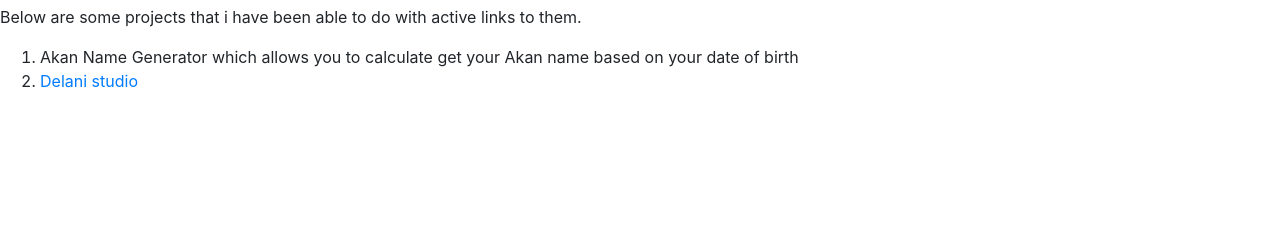
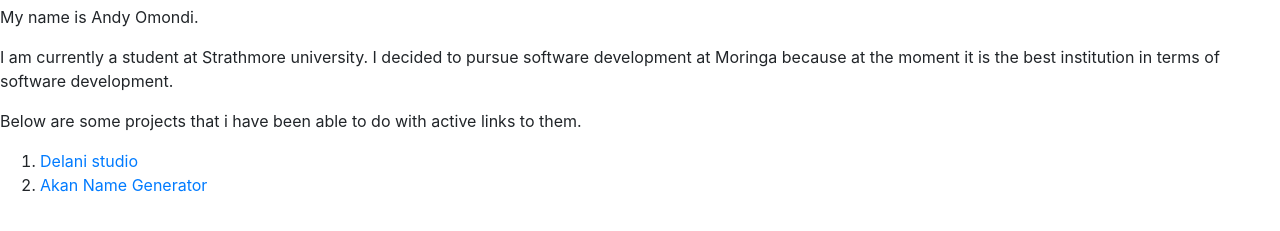
Before and after one commit to AndyOmondi17/IPwk1, a plain HTML site: page index.html in a window 1280 px wide. Shown: the part 105-336 px from the top of the page. Drawn offline with Linux system fonts and the light colour scheme.

Commit message:
add about me section

```diff
--- a/index.html
+++ b/index.html
@@ -4,17 +4,18 @@
     <meta charset="utf-8">
     <link rel="stylesheet" href="css/bootstrap.css">
     <link rel="stylesheet" href="css/styles.css">
-
     <title>Landing Page Portfolio</title>
   </head>
     <body>
     <h1>MY LANDING PAGE PORTFOLIO</h1>
     <p></p>
     <h2>About me section.</h2>
+    <p>My name is Andy Omondi.</p>
+    <p>I am currently a student at Strathmore university. I decided to pursue software development at Moringa because at the moment it is the best institution in terms of software development.</p>
     <p>Below are some projects that i have been able to do with active links to them.</p>
     <ol>
-      <li>Akan Name Generator which allows you to calculate get your Akan name based on your date of birth <a href="../my-first-website/my-favorite-thing.html"></li>
-      <li>Delani studio<a href="../my-first-website/my-favorite-thing.html"></li>
+      <li><a href="../my-first-website/my-favorite-thing.html">Delani studio</li>
+      <li>Akan Name Generator<a href="../my-first-website/my-favorite-thing.html"></li>
     </ol>
 
   </body>
```
